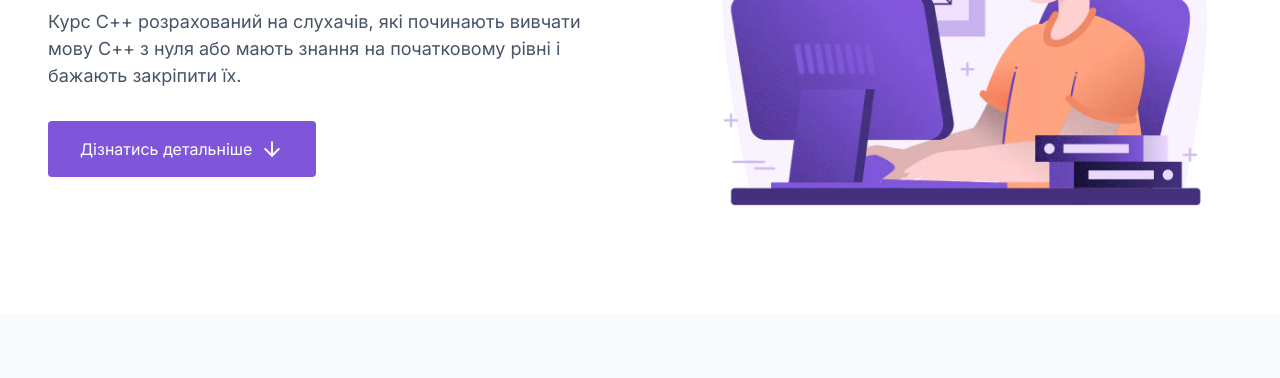
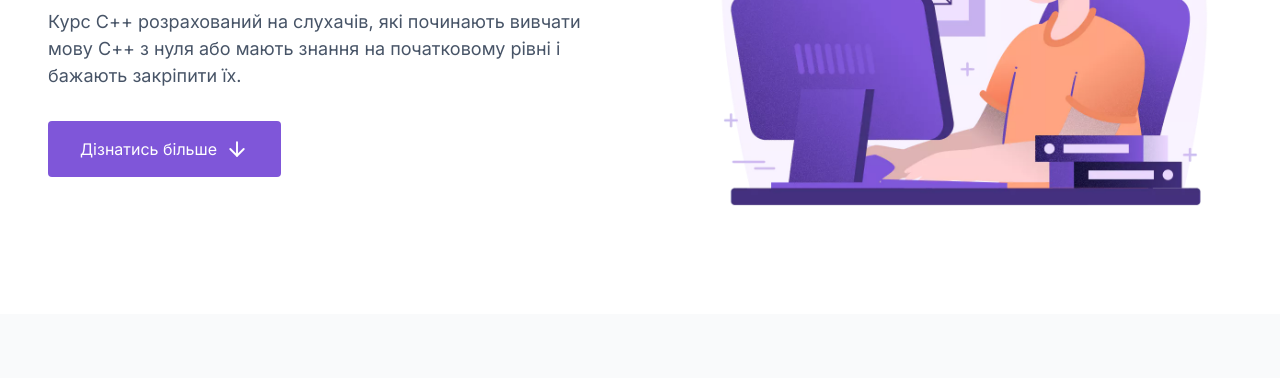
Before and after one commit to Sobik121/zoodle, a plain HTML site: page index.html in a window 1280 px wide. Shown: the part 422-800 px from the top of the page. Drawn offline with Linux system fonts and the light colour scheme.

Commit message:
Update index.html

```diff
--- a/index.html
+++ b/index.html
@@ -99,7 +99,7 @@
             </span>
             <div class="home-btn-group">
               <a href="#section_lessons" class="home-link4 button">
-                <span class="home-text005">Дізнатись детальніше</span>
+                <span class="home-text005">Дізнатись більше</span>
                 <img
                   alt="arrowdown431"
                   src="public/playground_assets/arrowdown431-gz3.svg"
```
